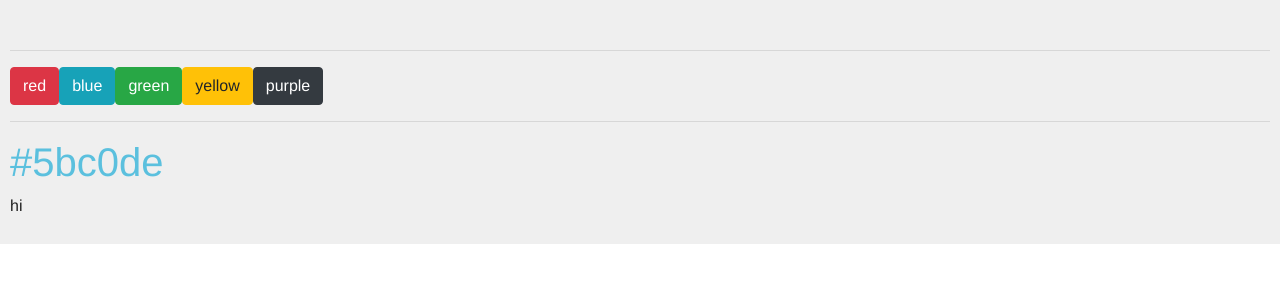
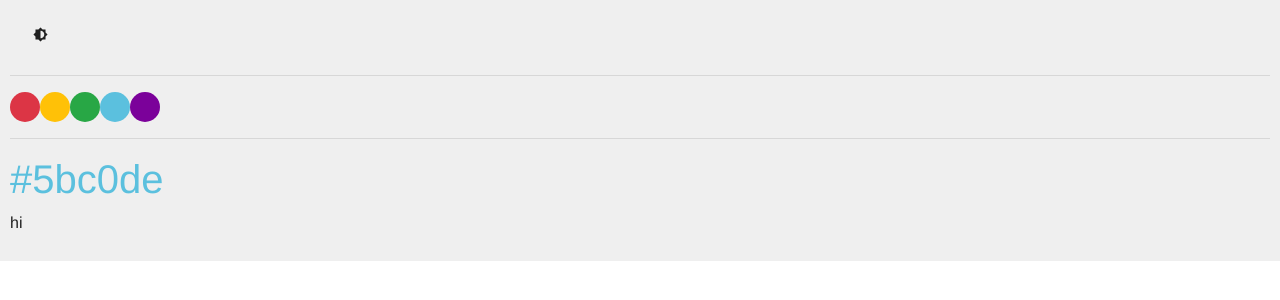
Before and after one commit to amir78729/personal-website, a Vue app: page / in a window 1280 px wide. Shown: the top 300 px of the page. Built offline with nearby package versions, Linux system fonts and the light colour scheme; a web font is replaced by a local one.

Commit message:
buttons classified

```diff
--- a/src/App.vue
+++ b/src/App.vue
@@ -1,12 +1,12 @@
 <template>
   <div id="app" :class="{'dark': isDark,'light': !isDark}" class="container-fluid" >
-    <button class="btn" @click="toggleTheme"><i class="mo"></i></button>
+    <button class="btn no-focus " @click="toggleTheme"><i style="font-size: 15px " class="rounded-corner material-icons">brightness_medium</i></button>
     <hr>
-    <button class="btn btn-danger" @click="changeColor('red')">red</button>
-    <button class="btn btn-info" @click="changeColor('blue')">blue</button>
-    <button class="btn btn-success" @click="changeColor('green')">green</button>
-    <button class="btn btn-warning" @click="changeColor('yellow')">yellow</button>
-    <button class="btn btn-dark" @click="changeColor('purple')">purple</button>
+    <button class="btn no-focus buttons-30x30 rounded-corner" :style="{backgroundColor: colors.red}" @click="changeColor('red')"></button>
+    <button class="btn no-focus buttons-30x30 rounded-corner" :style="{backgroundColor: colors.yellow}" @click="changeColor('yellow')"></button>
+    <button class="btn no-focus buttons-30x30 rounded-corner" :style="{backgroundColor: colors.green}" @click="changeColor('green')"></button>
+    <button class="btn no-focus buttons-30x30 rounded-corner" :style="{backgroundColor: colors.blue}" @click="changeColor('blue')"></button>
+    <button class="btn no-focus buttons-30x30 rounded-corner" :style="{backgroundColor: colors.purple}" @click="changeColor('purple')"></button>
     <hr>
     <h1 :style="{color: currentColor}">{{currentColor}}</h1>
     <p>hi</p>
@@ -21,6 +21,7 @@ export default {
   name: 'App',
   data() {
     return {
+      colors,
     }
   },methods: {
     toggleTheme(){
@@ -60,6 +61,22 @@ export default {
   *{
     transition: all .3s ;
   }
+  .no-focus:focus{
+    box-shadow: none;
+    outline: none;
+  }
+
+  .rounded-corner{
+    border-radius: 50%;
+  }
+
+  .buttons-30x30{
+    height: 30px;
+    width: 30px;
+  }
+
+  /******************************************************************************/
+
   .dark{
     background-color: #202020;
     color: #B0B0B0;
@@ -69,4 +86,29 @@ export default {
     background-color: #efefef;
     color: #202020;
   }
+
+  .dark  i{
+    color: #B0B0B0;
+
+    border: solid transparent 10px;
+  }
+
+  .light  i{
+    color: #202020;
+    border: solid transparent 10px;
+
+
+  }
+
+  .dark  i:hover{
+    color: #202020;
+    background-color: #B0B0B0;
+    transform: rotate(180deg);
+  }
+
+  .light  i:hover{
+    color: #B0B0B0;
+    background-color: #202020;
+    transform: rotate(180deg);
+  }
 </style>
```
